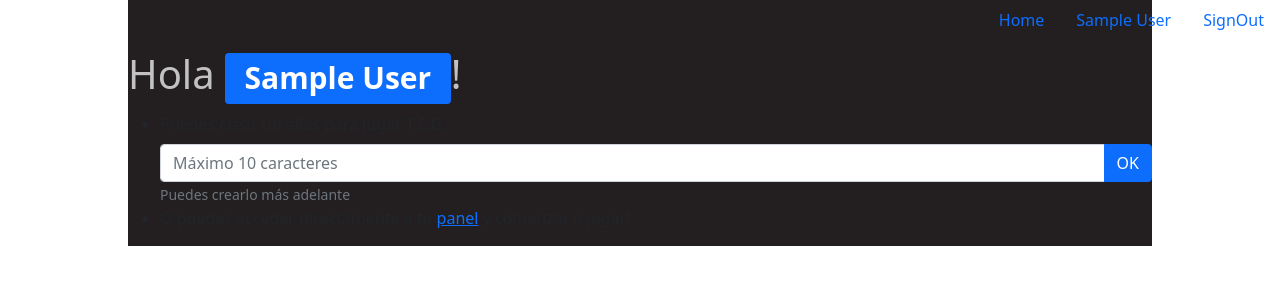
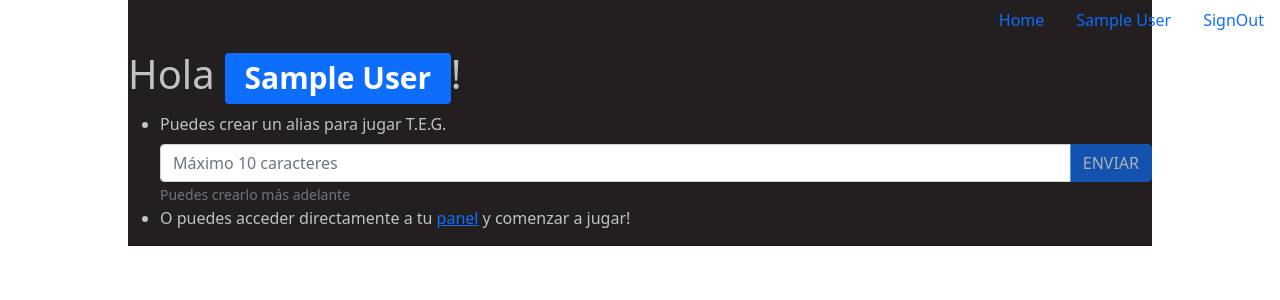
Before and after one commit to martinnegro/TEG, a Next.js app in the folder teg-client/: page /player/new-user in a window 1280 px wide. Shown: the top 300 px of the page. Built offline with nearby package versions, Linux system fonts and the light colour scheme; no server answers; sample sign-in values are in the browser's storage.

Commit message:
Create usePost, improve new-user page

```diff
--- /dev/null
+++ b/teg-client/components/NewUserForm/NewUserForm.tsx
@@ -0,0 +1,60 @@
+import React, { useState } from 'react';
+import Form from 'react-bootstrap/Form'
+
+import InputGroup from 'react-bootstrap/InputGroup'
+import Button from 'react-bootstrap/Button';
+import { PostStatus } from 'hooks/usePost';
+import Spinner from 'react-bootstrap/Spinner';
+
+interface NewUserProps {
+    sendAlias: Function,
+    statusPost: PostStatus
+}
+
+const NewUserForm: React.FC<NewUserProps> = ({ sendAlias, statusPost }) => {
+    const [ alias, setAlias ] = useState('')
+    const handleSendAlias = (e) => {
+        e.preventDefault();
+        if (alias.length === 0) return;
+        sendAlias(alias);
+    };
+
+    return (
+        <Form
+            onSubmit={handleSendAlias}
+        >
+            <Form.Label>Puedes crear un alias para jugar T.E.G.</Form.Label>
+            <InputGroup>
+                <Form.Control
+                    type='text'
+                    placeholder="Máximo 10 caracteres"
+                    name="alias"
+                    value={alias}
+                    onChange={(e) => setAlias(e.target.value)}
+                />
+                <Button
+                    type="submit"
+                    disabled={alias.length === 0}
+                    variant={
+                        statusPost === 'waiting' ? 'primary' :
+                        statusPost === 'loading' ? 'primary' :
+                        statusPost === 'ok' ? 'success' :
+                        statusPost === 'error' ? 'danger' : ''
+                    }
+                >
+                    {
+                        statusPost === 'waiting' ? 'ENVIAR' :
+                        statusPost === 'loading' ? <Spinner animation='border'  /> :
+                        statusPost === 'ok' ? 'OK!' :
+                        statusPost === 'error' ? 'ERROR' : ''
+                    }
+                </Button>
+            </InputGroup>
+            <Form.Text className="text-muted">
+                Puedes crearlo más adelante
+            </Form.Text>
+        </Form>
+    )
+}
+
+export default NewUserForm
--- /dev/null
+++ b/teg-client/hooks/usePost.ts
@@ -0,0 +1,30 @@
+import { useState, Dispatch, SetStateAction } from "react";
+import axios from "axios";
+
+export type PostStatus = 'waiting' | 'loading'|'error'|'ok'
+
+const usePost = <Type>(endpoint: string  | null): [ Type, PostStatus, Error, Function ] => {
+    const [ status, setStatus ] = useState<PostStatus>('waiting')
+    const [ response, setResponse ] = useState<Type | null>(null);
+    const [ error, setError ] = useState<Error | null>(null);
+
+    const doPost = (body: Object) => {
+        setStatus('loading')
+        axios.post(endpoint,body)
+        .then(({ data }) => {
+            setStatus('ok')
+            setError(null)
+            setResponse(data)
+        })
+        .catch((err: Error) => {
+            setStatus('error')
+            setResponse(null)
+            setError(err)
+            setTimeout(() => setStatus('waiting'),2000)
+        });
+    }
+
+    return [ response, status, error, doPost ]
+};
+
+export default usePost;
--- a/teg-client/pages/api/user/new-user.ts
+++ b/teg-client/pages/api/user/new-user.ts
@@ -6,7 +6,7 @@ const { API_URL } = process.env
 export default async function handler(req: NextApiRequest, res: NextApiResponse) {
     const { id, alias } = req.body;
 
-    axios.post(`${API_URL}/game/new-user`,{ id, alias })
+    axios.post(`${API_URL}/user/new-user`,{ id, alias })
     .then((response) => res.send(response.data))
     .catch((err) => res.send(err))
 };
--- a/teg-client/pages/player/new-user/index.tsx
+++ b/teg-client/pages/player/new-user/index.tsx
@@ -1,47 +1,40 @@
 import Link from "next/link";
-import React, { useState } from "react";
+import React, { useEffect } from "react";
 import { useSession } from "next-auth/react";
 import { useRouter } from "next/router";
-import axios from 'axios';
-import { Button, Badge, Form, InputGroup } from "react-bootstrap";
 
 import Layout from "../../../components/Layout/layout";
-import AccessDenied from "../../../components/accessDenied";
+import Badge from 'react-bootstrap/Badge';
+import NewUserForm from "components/NewUserForm/NewUserForm";
+import usePost from "hooks/usePost";
 
-export default function NewUser({}){
+export default function NewUser(){
     const { data: session, status } = useSession()
-    const router = useRouter()
+    const router = useRouter();
+    const [ response, statusPost, errorPost, doPost ] = usePost('/api/user/new-user')
 
-    if (typeof window !== undefined && status === 'loading') return null;
-    if (!session) { return <Layout home={false} width="80%"><AccessDenied/></Layout> }
+    useEffect(() => {
+        if (statusPost === 'waiting') return;
+        if (statusPost === 'loading') return;
+        if (statusPost === 'error') return;
+        if (statusPost === 'ok') setTimeout(() => router.push('/player'),2000)
+    },[statusPost])
 
-    const sendAlias = async (e) =>  {
-        e.preventDefault();
-        const response = await axios.post('/api/game/new-user',{ id: session.id, alias: e.target.alias.value });
-        router.push('/player');
+    if (typeof window !== undefined && status === 'loading') return (<p>Cargando...</p>);
+    if (!session) return router.push('/')
+
+    const sendAlias = (alias: string) =>  {
+        doPost({ id: session.id, alias })
     };
+
+
 
     return (
         <Layout home={false} width="80%">
-            <h1>Hola <Badge>{session.user.name || session.user.email }</Badge>!</h1>
+            <h1>Hola <Badge>{ session.user.name || session.user.email }</Badge>!</h1>
             <ul>
                 <li>
-                    <Form
-                        onSubmit={(e) => sendAlias(e)}
-                    >
-                        <Form.Label>Puedes crear un alias para jugar T.E.G.</Form.Label>
-                        <InputGroup>
-                        <Form.Control
-                            type='text'
-                            placeholder="Máximo 10 caracteres"
-                            name="alias"
-                        />
-                        <Button type="submit">OK</Button>
-                        </InputGroup>
-                        <Form.Text className="text-muted">
-                            Puedes crearlo más adelante
-                        </Form.Text>
-                    </Form>
+                    <NewUserForm sendAlias={sendAlias} statusPost={statusPost}/>
                 </li>
                 <li>
                     O puedes acceder directamente a tu <Link href='/player'>panel</Link> y comenzar a jugar!
--- a/teg-client/styles/globals.css
+++ b/teg-client/styles/globals.css
@@ -4,6 +4,7 @@ body {
   margin: 0;
   font-family: -apple-system, BlinkMacSystemFont, Segoe UI, Roboto, Oxygen,
     Ubuntu, Cantarell, Fira Sans, Droid Sans, Helvetica Neue, sans-serif;
+    color: #c2c2c2;
 }
 
 main {
@@ -15,7 +16,7 @@ a {
   color: inherit;
   text-decoration: none;
 }
-p, h1, h2, h3, h4, h5 {
+p, h1, h2, h3, h4, h5, li {
   color: #c2c2c2;
 }
 
```
Also changed, not shown: 1 other file (tests, documents, lock files or other folders).
